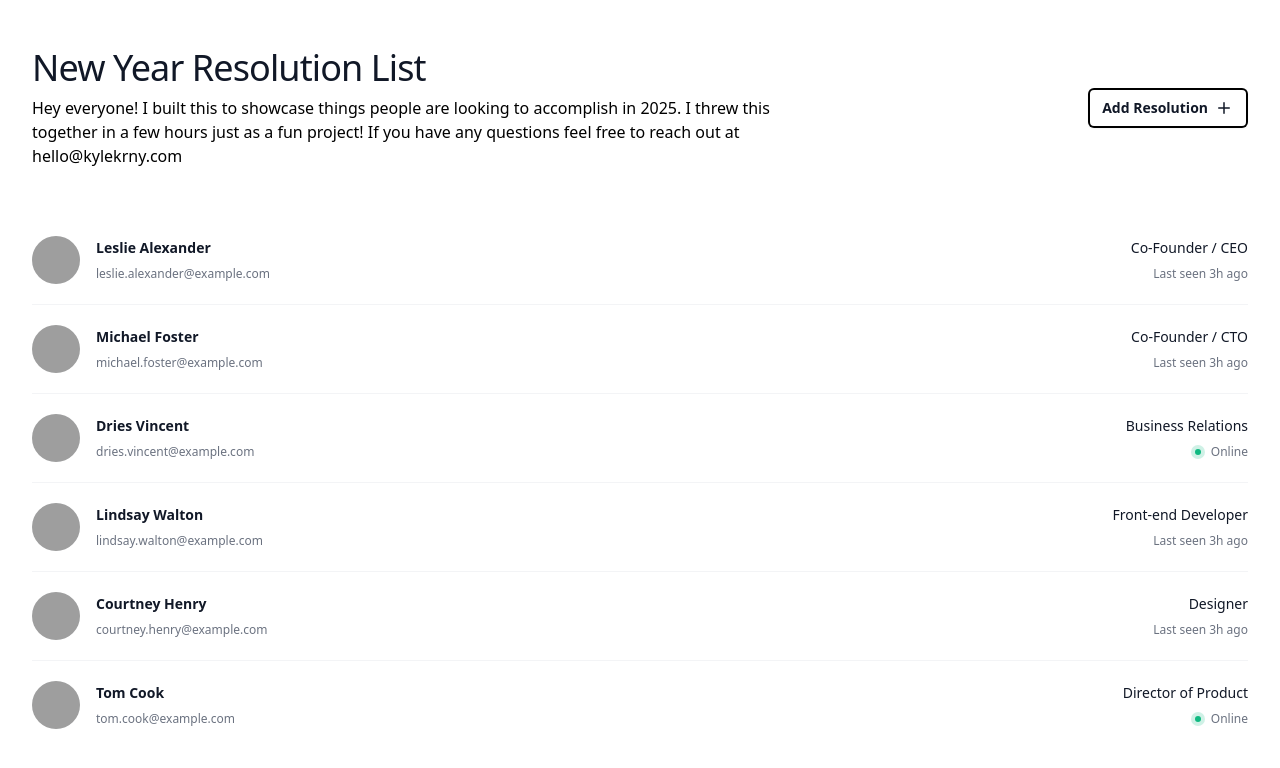
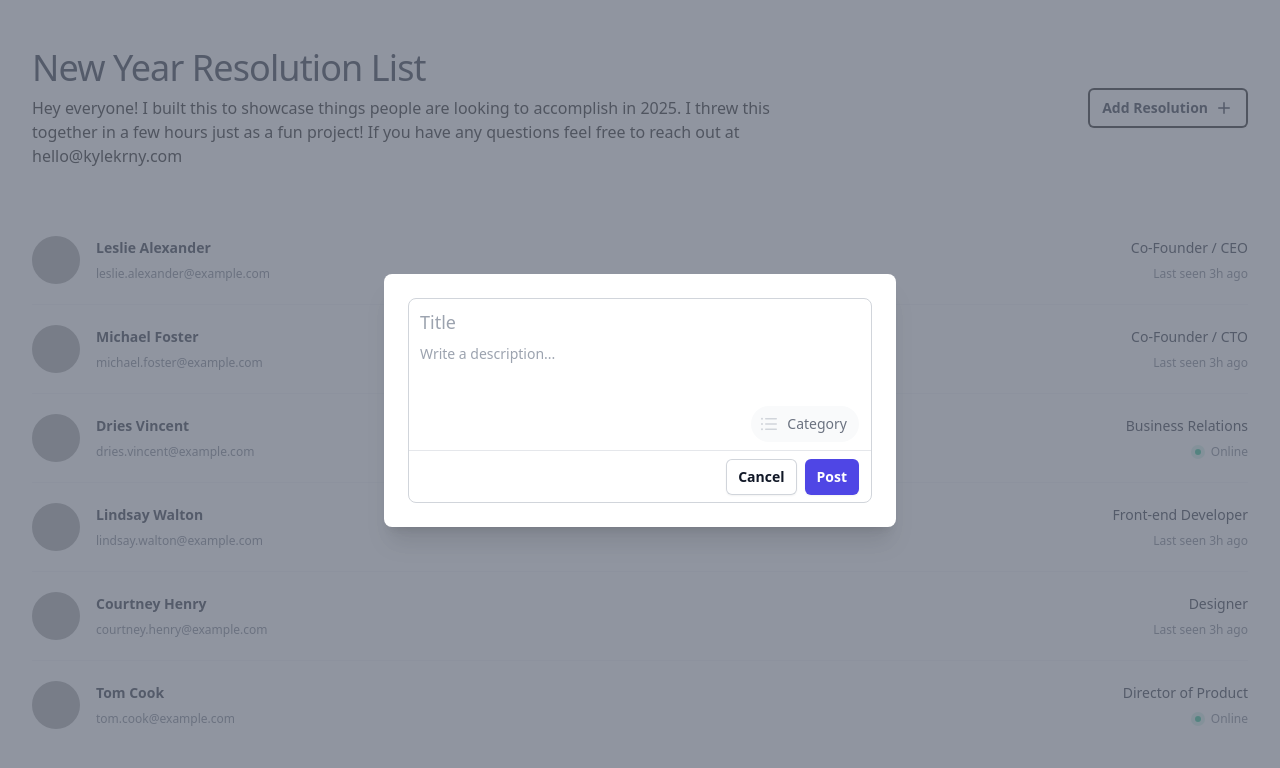
Before and after one commit to kylekrny/new-years, a React (Vite) app: page / in a window 1280 px wide. Shown: the top 768 px of the page. Built offline with nearby package versions, Linux system fonts and the light colour scheme; grey boxes are pictures that could not be loaded; a web font is replaced by a local one.

Commit message:
setup basic modal

```diff
--- a/src/App.tsx
+++ b/src/App.tsx
@@ -1,11 +1,13 @@
 import Header from './components/Header';
 import List from './components/List';
+import Modal from './components/Modal';
 
 function App() {
   return (
     <div className='mx-auto max-w-7xl px-4 sm:px-6 lg:px-8 mt-12'>
       <Header />
       <List />
+      <Modal />
     </div>
   );
 }
--- /dev/null
+++ b/src/components/Modal.tsx
@@ -0,0 +1,201 @@
+import { useState } from 'react';
+import {
+  Dialog,
+  DialogBackdrop,
+  DialogPanel,
+  DialogTitle,
+} from '@headlessui/react';
+import {
+  Label,
+  Listbox,
+  ListboxButton,
+  ListboxOption,
+  ListboxOptions,
+} from '@headlessui/react';
+import { ListBulletIcon, NumberedListIcon } from '@heroicons/react/20/solid';
+
+const assignees = [
+  { name: 'Unassigned', value: null },
+  {
+    name: 'Wade Cooper',
+    value: 'wade-cooper',
+    avatar:
+      'https://images.unsplash.com/photo-1491528323818-fdd1faba62cc?ixlib=rb-1.2.1&ixid=eyJhcHBfaWQiOjEyMDd9&auto=format&fit=facearea&facepad=2&w=256&h=256&q=80',
+  },
+  // More items...
+];
+
+const categories = [
+  { name: 'Career & Work', value: null },
+  { name: 'Health & Fitness', value: 1 },
+  { name: 'Finances', value: 2 },
+  { name: 'Career & Work', value: 3 },
+  { name: 'Education & Learning', value: 4 },
+  { name: 'Travel & Adventure', value: 5 },
+  { name: 'Hobbies & Creativity', value: 6 },
+  { name: 'Mental Health', value: 7 },
+  { name: 'Relationships', value: 8 },
+  { name: 'Lifestyle', value: 9 },
+  { name: 'Productivity', value: 10 },
+  { name: 'Environment & Social', value: 11 },
+  { name: 'Spiritual & Emotional', value: 12 },
+  { name: 'Breaking Bad Habits', value: 13 },
+  // More items...
+];
+
+function classNames(...classes) {
+  return classes.filter(Boolean).join(' ');
+}
+
+const Modal = () => {
+  const [open, setOpen] = useState(true);
+  const [dated, setDated] = useState(categories[0]);
+  return (
+    <Dialog open={open} onClose={setOpen} className='relative z-10'>
+      <DialogBackdrop
+        transition
+        className='fixed inset-0 bg-gray-500/75 transition-opacity data-[closed]:opacity-0 data-[enter]:duration-300 data-[leave]:duration-200 data-[enter]:ease-out data-[leave]:ease-in'
+      />
+
+      <div className='fixed inset-0 z-10 w-screen overflow-y-auto'>
+        <div className='flex min-h-full items-end justify-center p-4 text-center sm:items-center sm:p-0'>
+          <DialogPanel
+            transition
+            className='relative transform rounded-lg bg-white px-4 pb-4 pt-5 text-left shadow-xl transition-all data-[closed]:translate-y-4 data-[closed]:opacity-0 data-[enter]:duration-300 data-[leave]:duration-200 data-[enter]:ease-out data-[leave]:ease-in sm:my-8 sm:w-full sm:max-w-lg sm:p-6 data-[closed]:sm:translate-y-0 data-[closed]:sm:scale-95'
+          >
+            <div className=''>
+              <div className='mt-3 text-center sm:mt-0 sm:text-left'>
+                <form action='#' className='relative'>
+                  <div className='rounded-lg bg-white outline outline-1 -outline-offset-1 outline-gray-300 focus-within:outline focus-within:outline-2 focus-within:-outline-offset-2 focus-within:outline-indigo-600'>
+                    <label htmlFor='title' className='sr-only'>
+                      Title
+                    </label>
+                    <input
+                      id='title'
+                      name='title'
+                      type='text'
+                      placeholder='Title'
+                      className='block w-full px-3 pt-2.5 text-lg font-medium text-gray-900 placeholder:text-gray-400 focus:outline focus:outline-0'
+                    />
+                    <label htmlFor='description' className='sr-only'>
+                      Description
+                    </label>
+                    <textarea
+                      id='description'
+                      name='description'
+                      rows={2}
+                      placeholder='Write a description...'
+                      className='block w-full resize-none px-3 py-1.5 text-base text-gray-900 placeholder:text-gray-400 focus:outline focus:outline-0 sm:text-sm/6'
+                      defaultValue={''}
+                    />
+
+                    {/* Spacer element to match the height of the toolbar */}
+                    <div aria-hidden='true'>
+                      <div className='py-2'>
+                        <div className='h-9' />
+                      </div>
+                      <div className='h-px' />
+                      <div className='py-2'>
+                        <div className='py-px'>
+                          <div className='h-9' />
+                        </div>
+                      </div>
+                    </div>
+                  </div>
+
+                  <div className='absolute inset-x-px bottom-0'>
+                    {/* Actions: These are just examples to demonstrate the concept, replace/wire these up however makes sense for your project. */}
+                    <div className='flex flex-nowrap justify-end space-x-2 px-2 py-2 sm:px-3'>
+                      <Listbox
+                        as='div'
+                        value={dated}
+                        onChange={setDated}
+                        className='shrink-0'
+                      >
+                        <Label className='sr-only'>Add a category</Label>
+                        <div className='relative'>
+                          <ListboxButton className='relative inline-flex items-center whitespace-nowrap rounded-full bg-gray-50 px-2 py-2 text-sm font-medium text-gray-500 hover:bg-gray-100 sm:px-3'>
+                            <ListBulletIcon
+                              aria-hidden='true'
+                              className={classNames(
+                                dated.value === null
+                                  ? 'text-gray-300'
+                                  : 'text-gray-500',
+                                'size-5 shrink-0 sm:-ml-1'
+                              )}
+                            />
+                            <span
+                              className={classNames(
+                                dated.value === null ? '' : 'text-gray-900',
+                                'hidden truncate sm:ml-2 sm:block'
+                              )}
+                            >
+                              {dated.value === null ? 'Category' : dated.name}
+                            </span>
+                          </ListboxButton>
+
+                          <ListboxOptions
+                            transition
+                            className='absolute right-0 z-10 mt-1 max-h-56 w-52 overflow-auto rounded-lg bg-white py-3 text-base shadow outline outline-1 outline-black/5 data-[closed]:data-[leave]:opacity-0 data-[leave]:transition data-[leave]:duration-100 data-[leave]:ease-in sm:text-sm'
+                          >
+                            {categories.map((dueDate) => (
+                              <ListboxOption
+                                key={dueDate.value}
+                                value={dueDate}
+                                className='cursor-default select-none bg-white px-3 py-2 data-[focus]:relative data-[focus]:bg-gray-100 data-[focus]:hover:outline-none'
+                              >
+                                <div className='flex items-center'>
+                                  <span className='block truncate font-medium'>
+                                    {dueDate.name}
+                                  </span>
+                                </div>
+                              </ListboxOption>
+                            ))}
+                          </ListboxOptions>
+                        </div>
+                      </Listbox>
+                    </div>
+                    <div className='flex items-center justify-end space-x-3 border-t border-gray-200 px-2 py-2 sm:px-3'>
+                      <div className='shrink-0'>
+                        <button
+                          type='submit'
+                          className='mr-2 inline-flex items-center rounded-md px-3 py-2 text-sm font-semibold text-gray-900 shadow-sm ring-1 ring-inset ring-gray-300 hover:bg-gray-50'
+                        >
+                          Cancel
+                        </button>
+                        <button
+                          type='submit'
+                          className='inline-flex items-center rounded-md bg-indigo-600 px-3 py-2 text-sm font-semibold text-white shadow-sm hover:bg-indigo-500 focus-visible:outline focus-visible:outline-2 focus-visible:outline-offset-2 focus-visible:outline-indigo-600'
+                        >
+                          Post
+                        </button>
+                      </div>
+                    </div>
+                  </div>
+                </form>
+              </div>
+            </div>
+            {/* <div className='mt-5 sm:mt-4 sm:flex sm:flex-row-reverse'>
+              <button
+                type='button'
+                onClick={() => setOpen(false)}
+                className='inline-flex w-full justify-center rounded-md bg-red-600 px-3 py-2 text-sm font-semibold text-white shadow-sm hover:bg-red-500 sm:ml-3 sm:w-auto'
+              >
+                Deactivate
+              </button>
+              <button
+                type='button'
+                data-autofocus
+                onClick={() => setOpen(false)}
+                className='mt-3 inline-flex w-full justify-center rounded-md bg-white px-3 py-2 text-sm font-semibold text-gray-900 shadow-sm ring-1 ring-inset ring-gray-300 hover:bg-gray-50 sm:mt-0 sm:w-auto'
+              >
+                Cancel
+              </button>
+            </div> */}
+          </DialogPanel>
+        </div>
+      </div>
+    </Dialog>
+  );
+};
+export default Modal;
```
